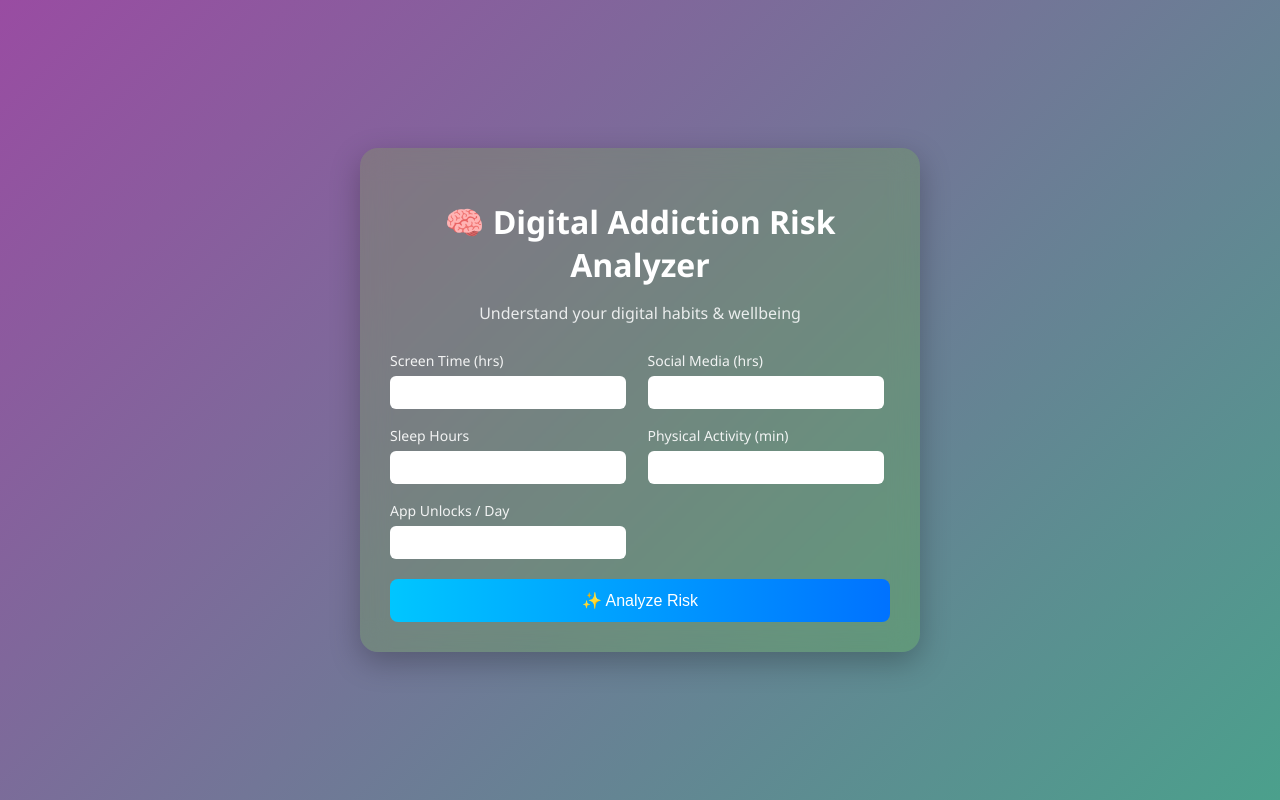
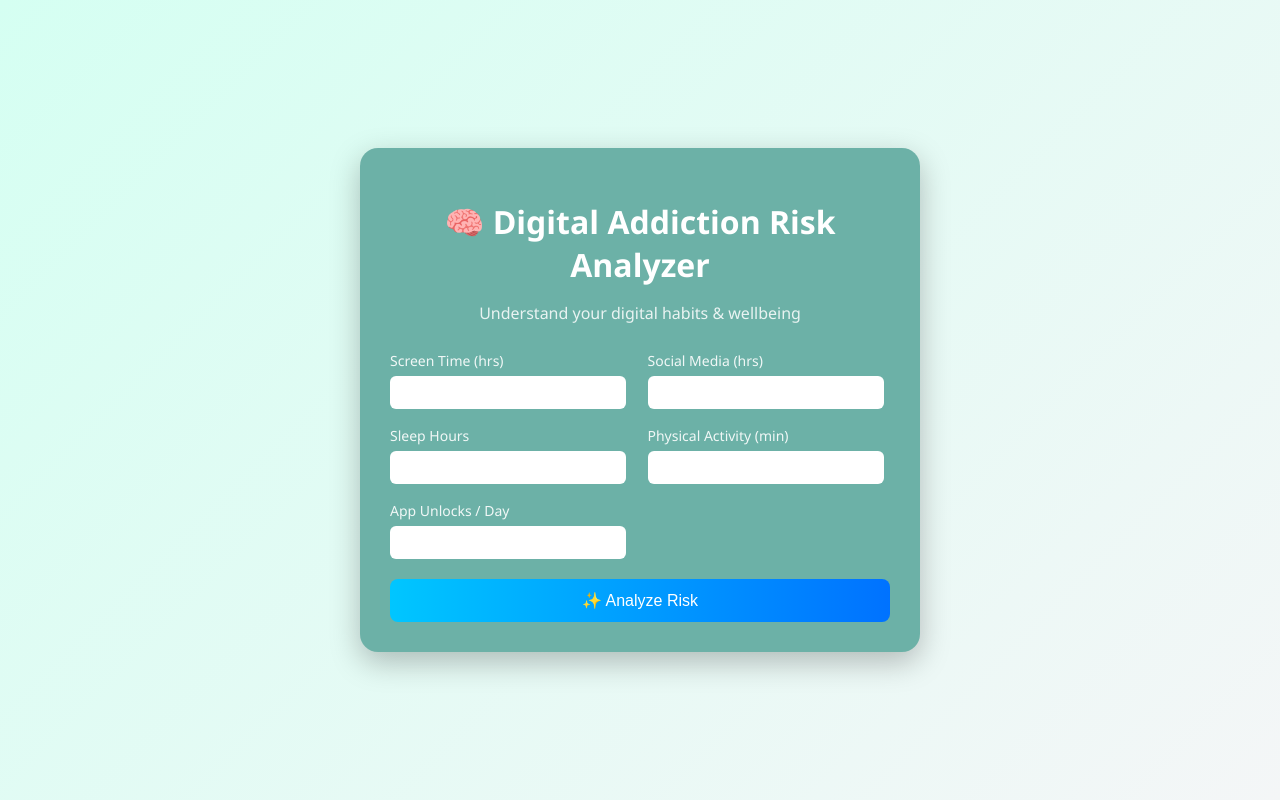
Before and after one commit to KomalPatil25/Digital_Addiction_Risk_ML_Classification_Project, a Flask app: page / in a window 1280 px wide. Run offline with Flask 3, Linux system fonts and the light colour scheme; parts of the project's set-up code (start-up, migrations or seed data) failed here and were passed over.

Commit message:
Update style.css

```diff
--- a/static/style.css
+++ b/static/style.css
@@ -1,89 +1,8 @@
-/* body {
-    font-family: Arial, sans-serif;
-    background: linear-gradient(to right, #2193b0, #6dd5ed);
-    margin: 0;
-    padding: 0;
-}
-
-.container {
-    width: 420px;
-    margin: 60px auto;
-    background: white;
-    padding: 25px;
-    border-radius: 12px;
-    box-shadow: 0 0 15px rgba(0,0,0,0.2);
-}
-
-h2 {
-    text-align: center;
-    color: #333;
-    margin-bottom: 20px;
-}
-
-label {
-    font-weight: bold;
-}
-
-input {
-    width: 100%;
-    padding: 8px;
-    margin: 6px 0 14px;
-    border: 1px solid #ccc;
-    border-radius: 5px;
-}
-
-button {
-    width: 100%;
-    padding: 10px;
-    background: #2193b0;
-    border: none;
-    color: white;
-    font-size: 16px;
-    border-radius: 5px;
-    cursor: pointer;
-}
-
-button:hover {
-    background: #969b04;
-}
-
-.result {
-    margin-top: 20px;
-    padding: 12px;
-    border-radius: 8px;
-    text-align: center;
-    font-weight: bold;
-}
-
-.low {
-    background: #E8F5E9;
-    color: #2E7D32;
-}
-
-.medium {
-    background: #FFF8E1;
-    color: #F9A825;
-}
-
-.high {
-    background: #FFEBEE;
-    color: #C62828;
-} */
-
-
-
-
-
-
-
-
-
-
 
 body {
     margin: 0;
     font-family: "Segoe UI", Tahoma, sans-serif;
-    background: linear-gradient(135deg, #994ca2, #4ba08c);
+    background: linear-gradient(135deg, #d5fff2, #f4f6f7);
 }
 
 /* Center page */
@@ -97,7 +16,7 @@ body {
 /* Glass card */
 .card {
     width: 500px;
-    background: rgba(114, 226, 2, 0.15);
+    background: rgb(108, 177, 167);
     backdrop-filter: blur(14px);
     border-radius: 18px;
     padding: 30px;
```
